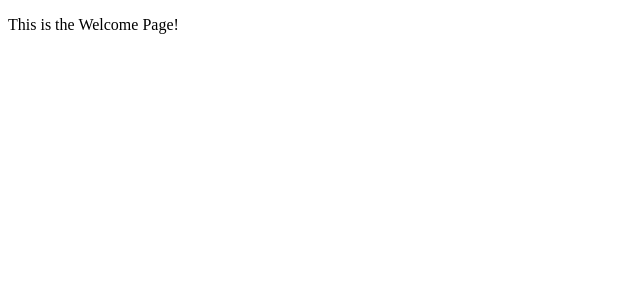
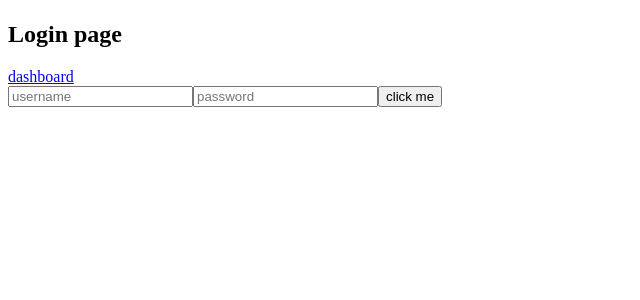
Before and after one commit to ACL-JobsTeam/jobs-fe-react, a React app: page / in a window 1280 px wide. Shown: the top 300 px of the page, without its empty margins (0-640 px from the left). Built offline with nearby package versions, Linux system fonts and the light colour scheme.

Commit message:
Tr auth - edge cases for auth routes tested and working (#4)
* register and login on front end working

* test

* auth working with all edge cases

* hotfix

* hotfix for auth

```diff
--- a/src/components/app/App.jsx
+++ b/src/components/app/App.jsx
@@ -1,20 +1,63 @@
-import React from 'react';
+import React, { useState } from 'react';
 import { BrowserRouter as Router, Switch, Route } from 'react-router-dom';
 import Register from '../../containers/Registration/Register';
 import Login from '../../containers/Login/Login';
 import Search from '../../containers/Search/Search';
 import Dashboard from '../../containers/Dashboard/Dashboard';
 import Detail from '../../containers/Detail/Detail';
+import { Redirect } from 'react-router-dom';
+
+
+
 
 export default function App() {
+  const [user, setUser] = useState(null);
+  const [loading, setLoading] = useState('pending');
+
+
+
+
+  function AuthRoute({ user, component: Component, path, ...props }) {
+    const fetchUser = async () => {
+      const res = await fetch('http://localhost:7890/api/v1/auth/getuser', {
+        method: 'POST',
+        headers: { 'Content-Type': 'application/json' },
+        credentials: 'include',
+      });
+      if(res.status === 200) {
+        const userdata = await res.json();
+
+        setUser(userdata.user.userName);
+        setLoading('resolved');
+      }
+      if(res.status !== 200) {
+        setLoading('rejected');
+      }
+
+
+
+    };
+
+    fetchUser();
+    if(!user && loading === 'rejected'){
+      return <Redirect to="/"/>;
+    }
+    return (
+      <Route exact path={path} {...props}>
+        <Component />
+      </Route>
+    );
+  }
+
   return (
     <Router>
       <Switch>
-        <Route exact path={'/'} component={Login} />
+        <Route exact path={'/'} render={(props) => <Login {...props} setLoading={setLoading}/>}/>
         <Route exact path={'/register'} component={Register} />
-        <Route exact path={'/search'} component={Search} />
-        <Route exact path={'/dashboard'} component={Dashboard} />
-        <Route exact path={'/details/:id'} component={Detail} />
+        <AuthRoute path="/search" component={Search} user={user}/>
+        <AuthRoute path="/details/:id" component={Detail} user={user} />
+        <AuthRoute path="/dashboard" component={Dashboard} user={user} />
+        <div>401</div>
       </Switch>
     </Router>
   );
--- a/src/containers/Dashboard/Dashboard.jsx
+++ b/src/containers/Dashboard/Dashboard.jsx
@@ -1,9 +1,16 @@
 import React from 'react';
 
+
+
 const Dashboard = () => {
+
+
+
+
+
   return (
     <>
-      <p>The Dashboard Page!</p>
+      <p>The Dashboard</p>
     </>
   );
 };
--- a/src/containers/Detail/Detail.jsx
+++ b/src/containers/Detail/Detail.jsx
@@ -1,9 +1,12 @@
 import React from 'react';
 
+
 const Detail = () => {
+
+
   return (
     <>
-      <p>This is the Details Page</p>
+      <p>This is the Details Page </p>
     </>
   );
 };
--- a/src/containers/Login/Login.jsx
+++ b/src/containers/Login/Login.jsx
@@ -1,11 +1,63 @@
-import React from 'react';
+/* eslint-disable max-len */
+import React, { useState } from 'react';
+import { Link, Redirect } from 'react-router-dom';
 
-const Login = () => {
+
+const Login = ({ setLoading }) => {
+  const [password, setPassword] = useState('');
+  const [username, setUsername] = useState('');
+  const [redirect, setRedirect] = useState(false);
+  const [err, setErr] = useState('');
+
+
+
+  const submit = async (e) => {
+    e.preventDefault();
+    const user = await fetch('http://localhost:7890/api/v1/auth/login', {
+      method: 'POST',
+      headers: { 'Content-Type': 'application/json' },
+      credentials: 'include',
+      body: JSON.stringify({
+        username,
+        password
+      })
+    });
+
+    const userData = await user.json();
+    const userStatus = userData.status;
+
+    if(userStatus === 'success') {
+      setLoading('resolved');
+      setRedirect(true);
+    }
+    if(userStatus === 'failed') {
+      setErr('invalid');
+    }
+  };
+
+  if(redirect) {
+    return <Redirect to="/dashboard" />;
+  }
+  if(err === 'invalid') {
+    setErr('incorrect username or password please ty again');
+
+  }
+
   return (
     <>
-      <p>This is the Welcome Page!</p>
+      <h1>{err}</h1>
+      <h2>Login page</h2>
+      <Link to="/dashboard">dashboard</Link>
+      <form onSubmit={submit}>
+        <input placeholder="username" onChange={e => setUsername(e.target.value)} />
+        <input type="password" placeholder="password" onChange={e => setPassword(e.target.value)} />
+        <button type="submit">click me</button>
+      </form>
     </>
   );
 };
 
+
+
+
 export default Login;
--- a/src/containers/Registration/Register.jsx
+++ b/src/containers/Registration/Register.jsx
@@ -1,9 +1,63 @@
-import React from 'react';
+import React, { useState } from 'react';
+import { Redirect } from 'react-router';
 
 const Register = () => {
+  const [username, setUserame] = useState('');
+  const [email, setEmail] = useState('');
+  const [password, setPassword] = useState('');
+  const [redirect, setRedirect] = useState(false);
+  const [usernameErr, setUsernameErr] = useState('');
+  const [emailErr, setEmailErr] = useState('');
+
+  const submit = async (e) => {
+    e.preventDefault();
+
+    const res = await fetch('http://localhost:7890/api/v1/auth/register', {
+      method: 'POST',
+      headers: { 'Content-Type': 'application/json' },
+      body: JSON.stringify({
+        username,
+        email,
+        password
+      })
+    });
+    const json = await res.json();
+    const details = json.details;
+
+
+    if(details === 'email already in use') {
+      setEmailErr('email invalid');
+    }
+
+    if(details === 'username already in use') {
+      setUsernameErr('username invalid');
+    }
+    if(details === 'created user') {
+      setRedirect(true);
+    }
+  };
+
+
+
+  if(redirect) {
+    return <Redirect to={'/'} />;
+  }
+  if(usernameErr === 'username invalid') {
+    setUsernameErr('sorry that username is taken');
+  }
+  if(emailErr === 'email invalid') {
+    setEmailErr('sorry that email is taken');
+  }
   return (
     <>
       <p>This is the Registration Page!</p>
+      <div>{usernameErr}{emailErr}</div>
+      <form onSubmit={submit}>
+        <input placeholder="name" onChange={e => setUserame(e.target.value)} />
+        <input type="email" placeholder="email" onChange={e => setEmail(e.target.value)} />
+        <input type="password" placeholder="password" onChange={e => setPassword(e.target.value)} />
+        <button type="submit">click</button>
+      </form>
     </>
   );
 };
```
